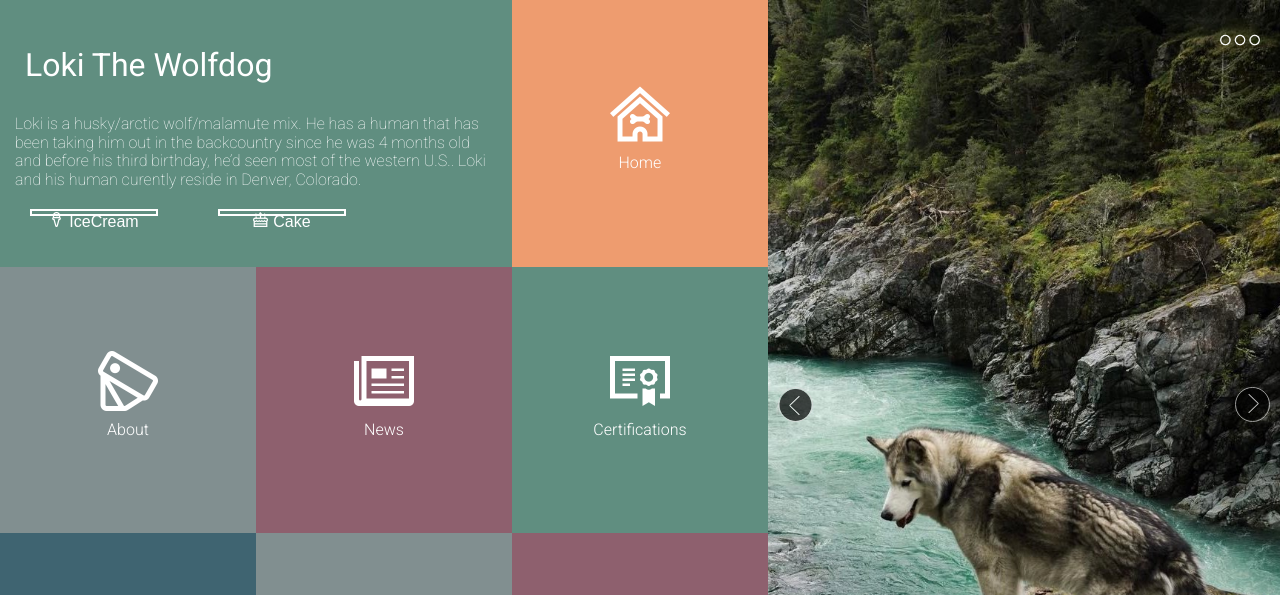
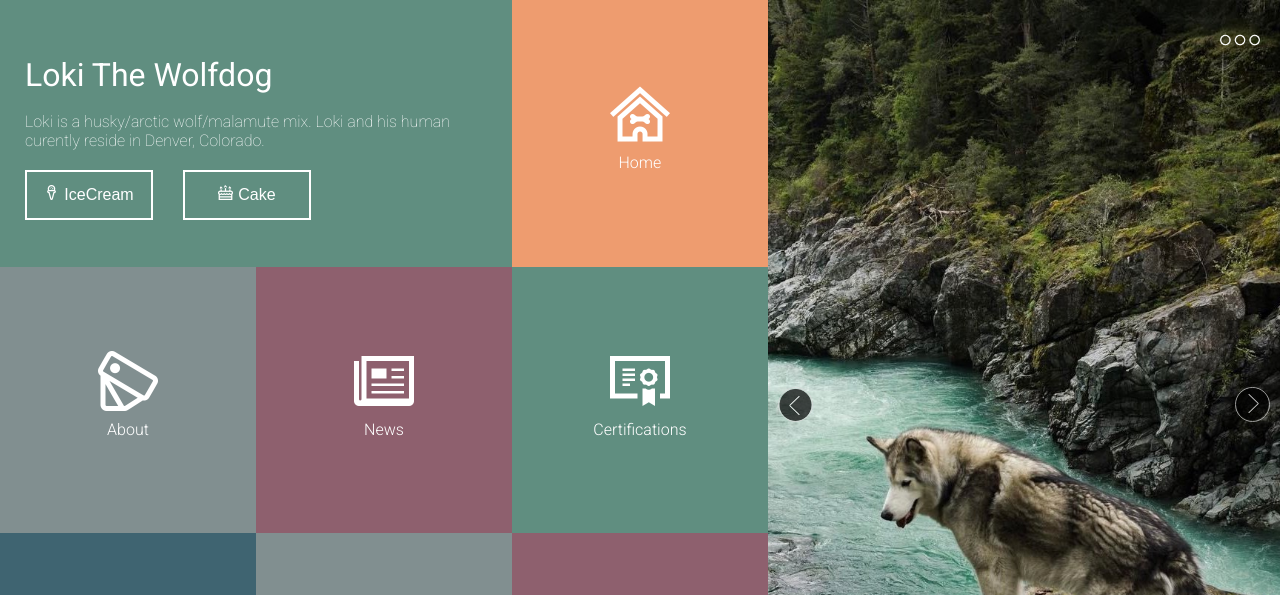
Before and after one commit to jbexx/Static_Comp_1, a plain HTML site: page index.html in a window 1280 px wide. Shown: the top 595 px of the page. Drawn offline with Linux system fonts and the light colour scheme.

Commit message:
fix button position

```diff
--- a/index.html
+++ b/index.html
@@ -33,7 +33,7 @@
     <section class="main-page">
       <article id="box-1" class="main-box">
         <h1>Loki The Wolfdog</h1>
-        <p>Loki is a husky/arctic wolf/malamute mix.  He has a human that has been taking him out in the backcountry since he was 4 months old and before his third birthday, he’d seen most of the western U.S..  Loki and his human curently reside in Denver, Colorado.</p>
+        <p>Loki is a husky/arctic wolf/malamute mix.  Loki and his human curently reside in Denver, Colorado.</p>
         <div class="buttons">
           <button type="button"><img src="./assets/cream.png" alt="icecream icon">IceCream</button>
           <button type="button"><img src="./assets/cake.png" alt="cake icon">Cake</button>
--- a/styles.css
+++ b/styles.css
@@ -31,7 +31,7 @@ body {
 }
 
 .main-box {
-  height: 300px;
+  height: 200px;
   color: #fff;
 }
 
@@ -148,10 +148,6 @@ button img {
   #box-8 {
     height: 125px;
     width: 100%;
-  }
-
-  .main-box {
-    height: 250px;
   }
 
   .main-box button {
@@ -336,24 +332,25 @@ button img {
   }
 
   #box-1 h1 {
-    margin-top: 25px;
-    margin-left: 25px;
+    margin: 20px 0 10px 25px;
   }
 
   #box-1 p {
+    margin-left: 25px;
     text-align: left;
   }
 
   .buttons {
     display: flex;
     justify-content: flex-start;
+    margin-left: 10px;
     width: 100%;
   }
 
   #box-1 button {
     font-size: 1em;
-    margin: 10px 30px;
-    height: 15%;
+    margin: 10px 15px;
+    height: 50px;
     width: 25%;
   }
 
```
